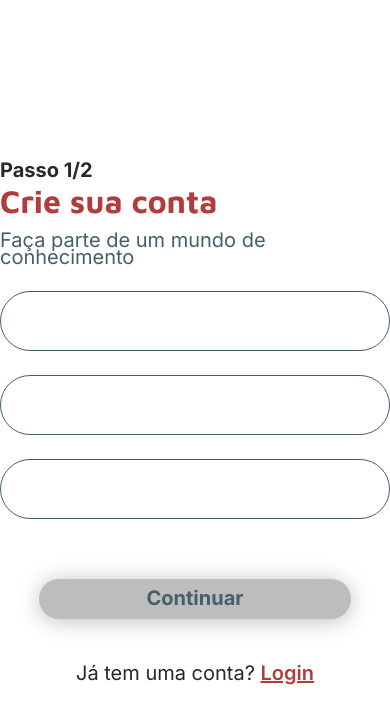
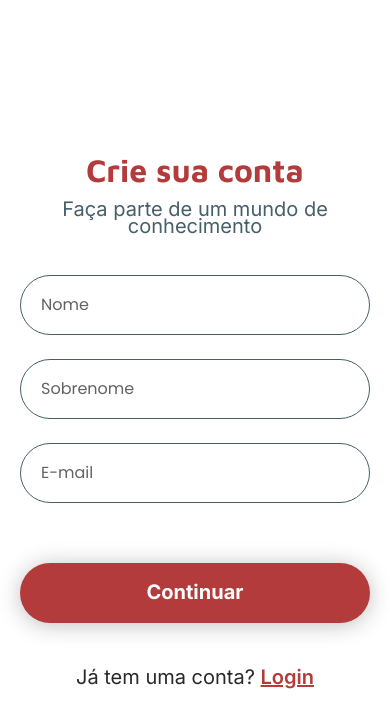
Before and after one commit to Pipoca-Agil/frontend, a React (Create React App) app: page /register in a window 390 px wide. Shown: the top 728 px of the page. Built offline with nearby package versions, Linux system fonts and the light colour scheme; a web font is replaced by a local one.

Commit message:
style: add responsive style to form

```diff
--- a/src/pages/Register/FirstStepRegister/index.tsx
+++ b/src/pages/Register/FirstStepRegister/index.tsx
@@ -31,6 +31,7 @@ export default function FirstStepRegister({ onSubmit }: any) {
       <S.FormGroup>
         <Input
           label="Nome"
+          placeholder="Nome"
           type="text"
           {...register("name", {
             required: true,
@@ -71,6 +72,7 @@ export default function FirstStepRegister({ onSubmit }: any) {
       <S.FormGroup>
         <Input
           label="Sobrenome"
+          placeholder="Sobrenome"
           type="text"
           {...register("surname", {
             required: true,
@@ -113,6 +115,7 @@ export default function FirstStepRegister({ onSubmit }: any) {
       <S.FormGroup>
         <Input
           label="E-mail"
+          placeholder="E-mail"
           type="email"
           {...register("email", {
             required: true,
--- a/src/pages/Register/FirstStepRegister/styled.ts
+++ b/src/pages/Register/FirstStepRegister/styled.ts
@@ -14,6 +14,9 @@ export const Steps = styled.p`
   font-weight: 700;
   line-height: 2.7rem; /* 135% */
   text-transform: capitalize;
+  @media (max-width: 600px) {
+    display: none;
+  }
 `;
 
 export const Title = styled.h1`
@@ -34,6 +37,10 @@ export const Subtitle = styled.h2`
   font-style: normal;
   font-weight: 400;
   line-height: 1.75rem; /* 140% */
+
+  @media (max-width: 600px) {
+    margin-bottom: 3.9rem;
+  }
 `;
 
 export const FormGroup = styled.div`
@@ -59,12 +66,16 @@ export const Input = styled.input<{ isError: boolean }>`
   align-items: center;
   flex-shrink: 0;
   border-radius: 3rem;
-  border: 2px solid ${(props) => (props.isError ? "#b33b3b" : "#bdbdbd")}; /* Estilo condicional da borda */
+  border: 2px solid ${(props) => (props.isError ? "#b33b3b" : "#bdbdbd")};
 
   font-family: Inter;
   font-size: 1.8rem;
   font-style: normal;
   font-weight: 400;
+
+  &::first-child {
+    margin-top: 0;
+  }
 `;
 
 export const ErrorMessage = styled.p`
@@ -93,7 +104,6 @@ export const Button = styled.button`
   height: 4rem;
   border-radius: 2rem;
   background: var(--white-300, #bdbdbd);
-
   box-shadow: 0px 2px 22px 0px rgba(0, 0, 0, 0.25);
 
   color: var(--Letter, #455f6b);
@@ -105,6 +115,15 @@ export const Button = styled.button`
   font-weight: 700;
   line-height: 2.7rem; /* 135% */
   text-transform: capitalize;
+
+  @media (max-width: 600px) {
+    width: 100%;
+    height: 6rem;
+    padding: 1.5rem 2rem;
+    border-radius: 3.5rem;
+    background-color: #b33b3b;
+    color: #ffffff;
+  }
 `;
 
 export const HaveLogin = styled.p`
--- a/src/pages/Register/SecondStepRegister/index.tsx
+++ b/src/pages/Register/SecondStepRegister/index.tsx
@@ -115,7 +115,7 @@ export default function SecondStepRegister({ onSubmit }: any) {
     { icon: icons[PasswordIconKeys.Number], text: "Pelo menos um número" },
     {
       icon: icons[PasswordIconKeys.SpecialCharacters],
-      text: "Caracteres especiais (*/_¨-,.[]^%$#@&)",
+      text: "Caracteres especiais (*/_¨-,.[]^% $#@&)",
     },
   ];
 
@@ -128,6 +128,7 @@ export default function SecondStepRegister({ onSubmit }: any) {
       <S.FormGroup>
         <Input
           label="Senha"
+          placeholder="Senha"
           value={password}
           onChange={handleChange}
           showPasswordButton={true}
@@ -135,11 +136,17 @@ export default function SecondStepRegister({ onSubmit }: any) {
             (req) => req.icon === ErrorCircle || passwordError
           )}
         ></Input>
-        {passwordError && <S.ErrorMessage>{passwordError}</S.ErrorMessage>}
+        {passwordError && (
+          <S.ErrorMessage>
+            <S.CircleIcon src={ErrorCircle} />
+            {passwordError}
+          </S.ErrorMessage>
+        )}
       </S.FormGroup>
       <S.FormGroup>
         <Input
           label="Confirmar Senha"
+          placeholder="Confirmar Senha"
           value={confirmPassword}
           onChange={handleConfirmPasswordChange}
           showPasswordButton={true}
@@ -156,9 +163,12 @@ export default function SecondStepRegister({ onSubmit }: any) {
       <S.ErrorGroup>
         <S.PasswordRequirement>Sua senha precisa ter:</S.PasswordRequirement>
         {passwordRequirements.map((req, index) => (
-          <S.Requirements key={index}>
-            <S.CircleIcon src={req.icon} /> {req.text}
-          </S.Requirements>
+          <S.RequirementsWrapper key={index}>
+            <S.Requirements>
+              <S.CircleIconRequirement src={req.icon} />
+              {req.text}
+            </S.Requirements>
+          </S.RequirementsWrapper>
         ))}
       </S.ErrorGroup>
 
--- a/src/pages/Register/SecondStepRegister/styled.ts
+++ b/src/pages/Register/SecondStepRegister/styled.ts
@@ -14,6 +14,9 @@ export const Steps = styled.p`
   font-weight: 700;
   line-height: 2.7rem; /* 135% */
   text-transform: capitalize;
+  @media (max-width: 600px) {
+    display: none;
+  }
 `;
 
 export const Title = styled.h1`
@@ -34,6 +37,9 @@ export const Subtitle = styled.h2`
   font-style: normal;
   font-weight: 400;
   line-height: 1.75rem; /* 140% */
+  @media (max-width: 600px) {
+    margin-bottom: 3.9rem;
+  }
 `;
 
 export const FormGroup = styled.div`
@@ -65,6 +71,9 @@ export const Input = styled.input<{ isError: boolean }>`
   font-size: 1.8rem;
   font-style: normal;
   font-weight: 400;
+  &::first-child {
+    margin-top: 0;
+  }
 `;
 
 export const ErrorGroup = styled.div`
@@ -80,6 +89,26 @@ export const PasswordRequirement = styled.p`
   font-style: normal;
   font-weight: 400;
   line-height: 2.8rem;
+
+  @media (max-width: 600px) {
+    margin-top: 3.1rem;
+  }
+`;
+
+export const CircleIcon = styled.img``;
+
+export const RequirementsWrapper = styled.div`
+  position: relative;
+  display: flex; /* Use flexbox para alinhar horizontalmente */
+  align-items: center;
+`;
+
+export const CircleIconRequirement = styled.img`
+  @media (max-width: 600px) {
+    position: absolute;
+    top: 0;
+    left: 0;
+  }
 `;
 
 export const Requirements = styled.p`
@@ -91,6 +120,10 @@ export const Requirements = styled.p`
   font-style: normal;
   font-weight: 400;
   margin-bottom: 1rem;
+  @media (max-width: 600px) {
+    padding-left: 3.4rem;
+    margin-top: 0.4rem;
+  }
 `;
 
 export const ErrorMessage = styled.p`
@@ -109,6 +142,9 @@ export const ButtonsWrapper = styled.div`
   flex-direction: column;
   align-items: center;
   margin-top: 6rem;
+  @media (max-width: 600px) {
+    margin-top: 2.4rem;
+  }
 `;
 
 export const Button = styled.button`
@@ -129,6 +165,15 @@ export const Button = styled.button`
   font-weight: 700;
   line-height: 2.7rem; /* 135% */
   text-transform: capitalize;
+
+  @media (max-width: 600px) {
+    width: 100%;
+    height: 6rem;
+    padding: 1.5rem 2rem;
+    border-radius: 3.5rem;
+    background-color: #b33b3b;
+    color: #ffffff;
+  }
 `;
 
 export const HaveLogin = styled.p`
@@ -151,5 +196,3 @@ export const LoginLink = styled(Link)`
   font-weight: 600;
   line-height: 2.7rem;
 `;
-
-export const CircleIcon = styled.img``;
--- a/src/pages/Register/styled.ts
+++ b/src/pages/Register/styled.ts
@@ -7,6 +7,11 @@ export const Container = styled.section`
   height: 100vh;
   @media (max-width: 1024px) {
     flex-direction: column;
+  }
+
+  @media (max-width: 600px) {
+    padding: 0 2rem;
+    text-align: center;
   }
 `;
 
@@ -52,6 +57,10 @@ export const FormWraper = styled.div`
   margin: auto;
   max-width: 410px;
   width: 100%;
+
+  @media (max-width: 600px) {
+    margin: auto;
+  }
 `;
 
 export const Title = styled.h1`
```
